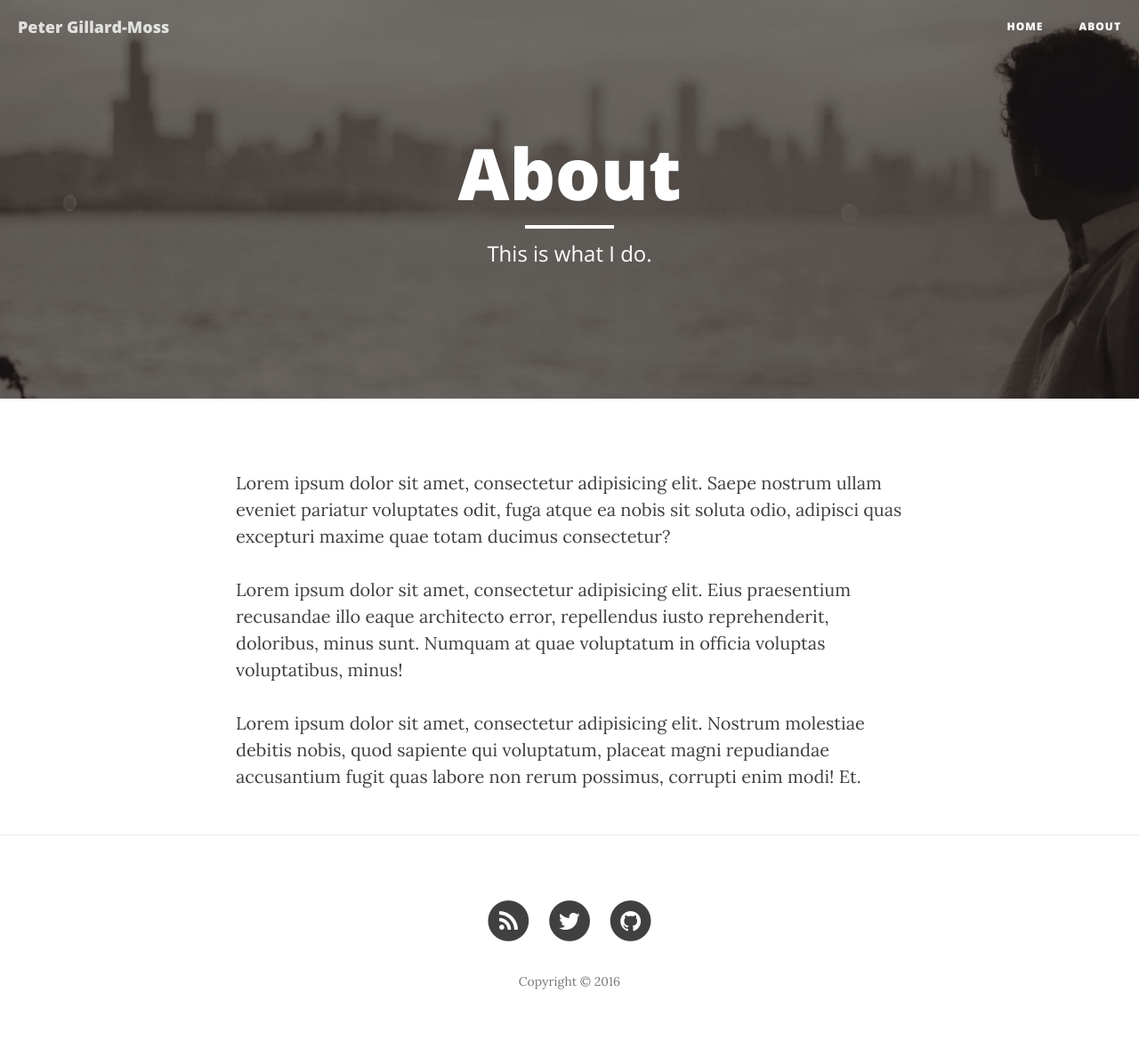
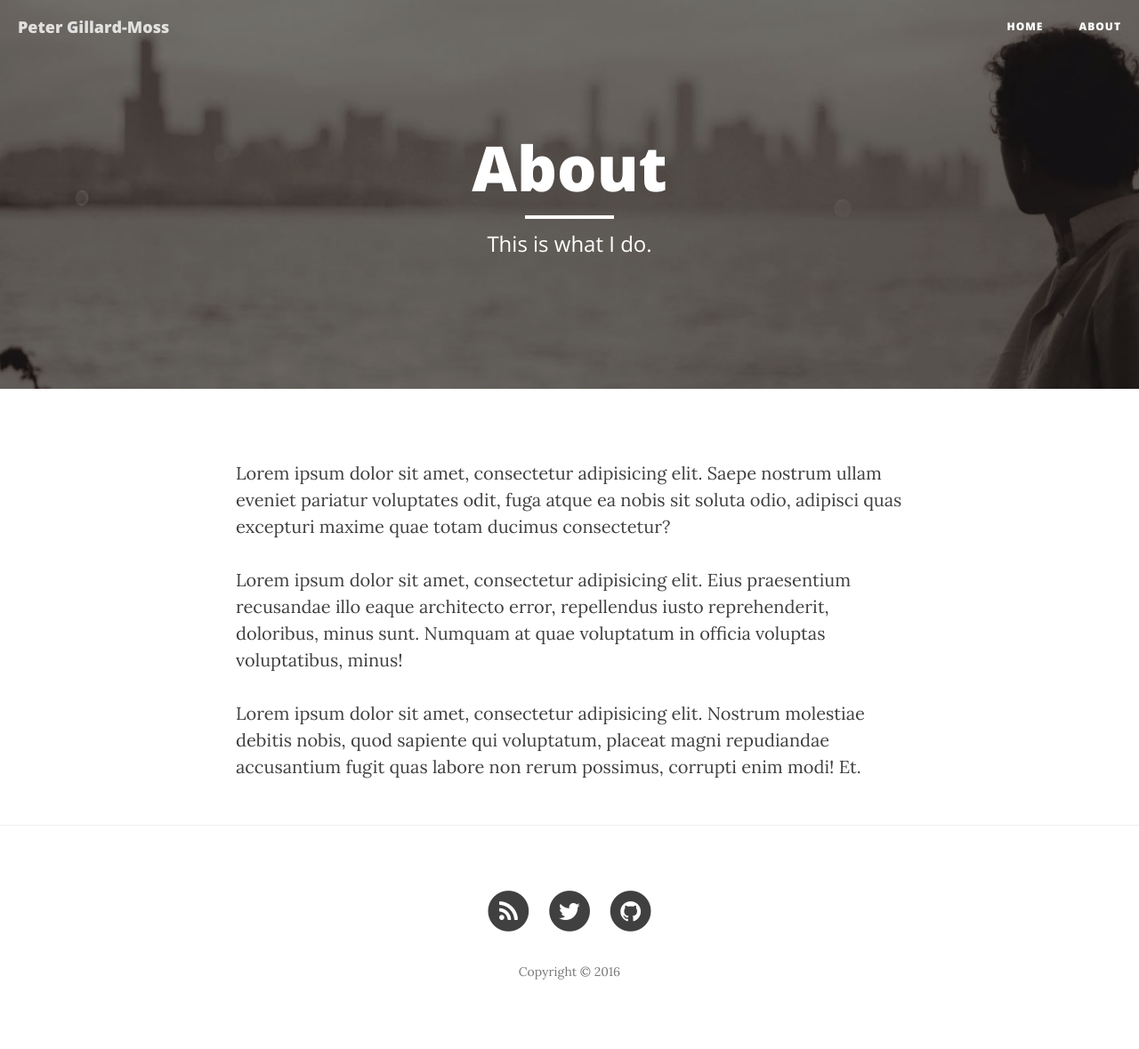
Before and after one commit to petergillardmoss/petergillardmoss.github.com, a Jekyll site: the page built from about.html, in a window 1280 px wide. Shown: the whole page at 89% size. Built offline with Jekyll 4.4.1, drawn with Linux system fonts in a browser that asks for light colours; nearby versions of some CDN libraries.

Commit message:
Heading is slightly smaller

```diff
--- a/Gemfile
+++ b/Gemfile
@@ -13,6 +13,8 @@ gem "jekyll", "3.3.1"
 gem 'octopress', '~> 3.0.0'
 # This is the default theme for new Jekyll sites. You may change this to anything you like.
 
+gem 'less'
+
 group :jekyll_plugins do
     gem 'octopress-codeblock'
     gem 'jekyll-sitemap'
--- a/css/clean-blog.css
+++ b/css/clean-blog.css
@@ -1,9 +1,3 @@
-/*!
- * Clean Blog v1.0.0 (http://startbootstrap.com)
- * Copyright 2015 Start Bootstrap
- * Licensed under MIT (https://spdx.org/licenses/MIT)
- */
-
 body {
   font-family: 'Lora', 'Times New Roman', serif;
   font-size: 20px;
@@ -177,7 +171,7 @@ hr.small {
 @media only screen and (min-width: 768px) {
   .intro-header .site-heading h1,
   .intro-header .page-heading h1 {
-    font-size: 80px;
+    font-size: 70px;
   }
 }
 .intro-header .post-heading h1 {
--- a/less/clean-blog.less
+++ b/less/clean-blog.less
@@ -189,7 +189,7 @@ hr.small {
 		}
 		@media only screen and (min-width: 768px) {
 			h1 {
-				font-size: 80px;
+				font-size: 70px;
 			}
 		}
 	}
```
Also changed, not shown: Gemfile.lock, css/clean-blog.min.css.
